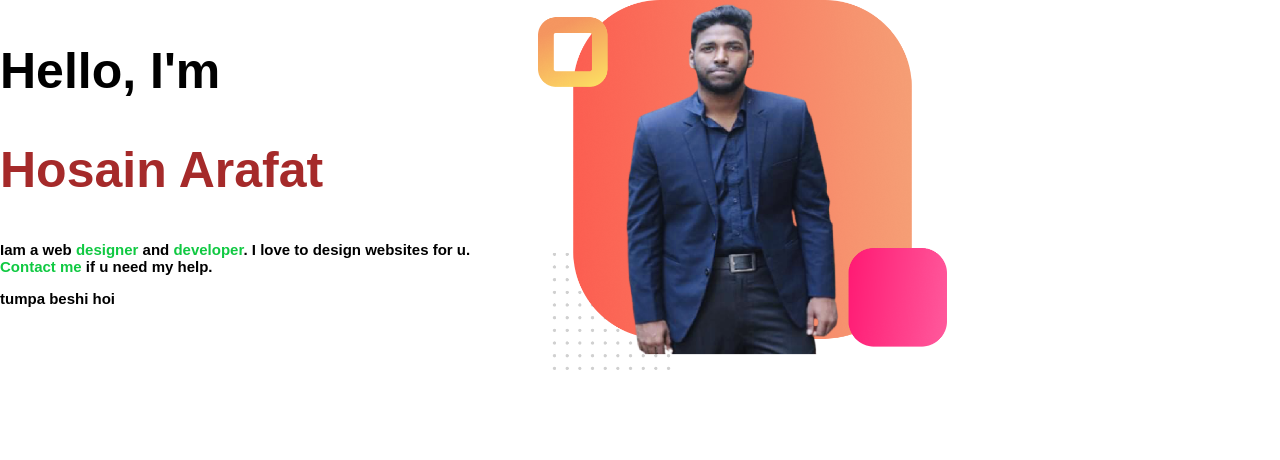
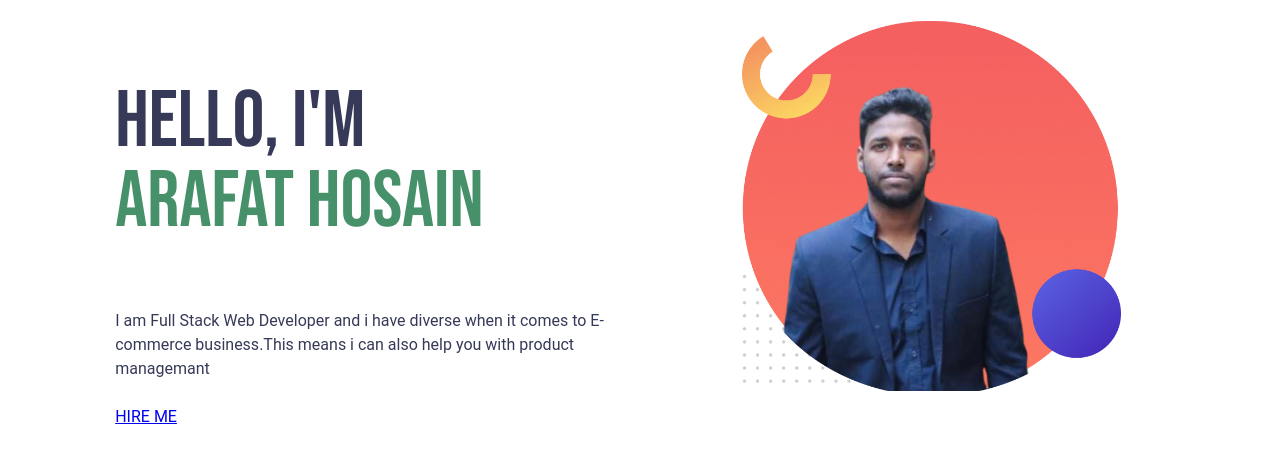
Before and after one commit to arafathosain18/portfolio-website, a plain HTML site: page index.html in a window 1280 px wide. Drawn offline with Linux system fonts and the light colour scheme.

Commit message:
portfolio-website

```diff
--- a/index.html
+++ b/index.html
@@ -5,18 +5,21 @@
     <meta name="viewport" content="width=device-width, initial-scale=1.0">
     <link rel="stylesheet" href="style.css">
     <link rel="preconnect" href="https://fonts.gstatic.com">
-    <title>My Portfolio Website</title>
+    <link rel="preconnect" href="https://fonts.gstatic.com">
+    <link href="https://fonts.googleapis.com/css2?family=Bebas+Neue&display=swap" rel="stylesheet">
+
+        <title>My Portfolio Website</title>
 <body>
-    <section>
-        <div class="half">
-            <h1>Hello, I'm</h1>
-            <h1> <span class="helo">Hosain Arafat</span> </h1>
-            <p>Iam a web <span id="oll">designer</span> and <span id="oll">developer</span>. I love to design websites for u. <span id="oll">Contact me</span> if u need my help.</p>
-        <p>tumpa beshi hoi</p>
+
+    <section class="First-section">
+        <div class="half-width">
+            <h1 class="first">HELLO, I'M <br><span id="name">ARAFAT HOSAIN</span></h1>
+            <p>I am Full Stack Web Developer and i have diverse when it comes to E-commerce business.This means i can also help you with product managemant
+               <br><br> <a class="link" href="https://www.remove.bg/">HIRE ME </a>
+
         </div>
-        <div class="half">
-            <img src="profile.png" alt="">
-        </div>
-    </section>
+           <div class="half-width"> <img src="img/image1.png" alt=""> </div>
+        </section>
+        </p>
 </body>
 </html>
--- a/style.css
+++ b/style.css
@@ -12,17 +12,37 @@ h1{
     color: #10c942;
 }
 p {
-    font-size: 15px;
-    font-weight: 700;
+    font-family: Roboto;
+    font-style: normal;
+    font-weight: normal;
+    font-size: 16px;
+    line-height: 24px;
 }
-.half {
-    width:40%;
+#name{
+color: #46916a;}
+.first{
+    font-family: Bebas Neue;
+font-style: normal;
+font-weight: 500;
+font-size: 80px;
+line-height: 80px;
+
+color: #363958;
+    }
+
+.half-width{
+    width: 40%;
     float: left;
+    margin-left: 6%;
+    padding-left: 3%;
+    font-family: Bebas Neue;
+    font-style: normal;
+    font-weight: bold;
+    font-size: 80px;
+    line-height: 80px;
 
+    color: #363958;
+    }
+.half-width img {
+    width: 74%;
 }
-.half img {
-    width:80%;
-    margin-left: 5%;
-    float: left;
-    padding-right: 2%;
-}
```
Also changed, not shown: img/image1.png (added), 2 other files.
